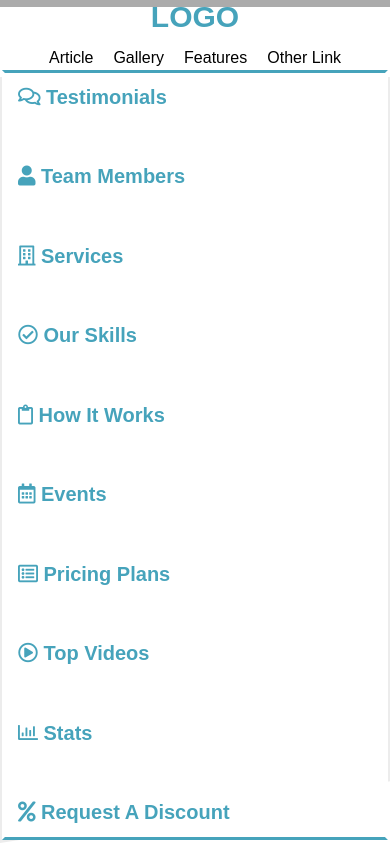
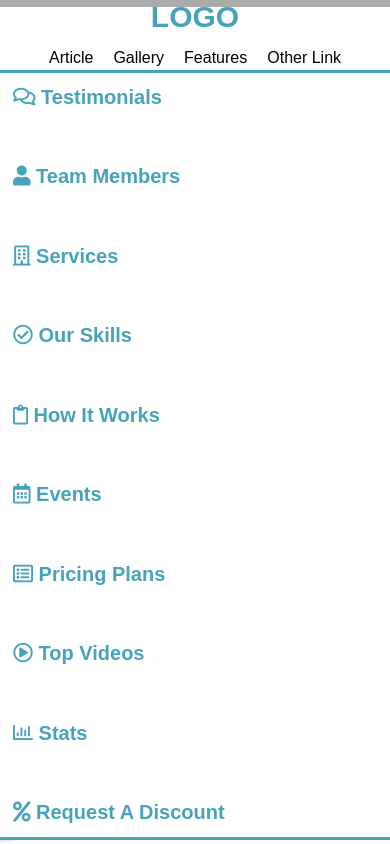
Before and after one commit to Ay77aga/Template-4, a plain HTML site: page index.html in a window 390 px wide. Both pictures are taken after a click on the item "Other Link". Shown: the top 844 px of the page. Drawn offline with Linux system fonts and the light colour scheme.

Commit message:
fix menu

```diff
--- a/css/main.css
+++ b/css/main.css
@@ -101,7 +101,8 @@ section:not(:first-child, :nth-child(2)) {
 
 .menu {
   top: 50px;
-  border: 3px solid;
+  border-style: solid;
+  border-width: 3px 0;
   z-index: 99;
   border-color: var(--main-color) transparent var(--main-color) transparent;
   width: 80%;
@@ -112,6 +113,7 @@ section:not(:first-child, :nth-child(2)) {
   transform: translateX(-50%)
 }
 
+
 .other-links {
   display: flex;
   justify-content: space-between;
@@ -160,7 +162,7 @@ section:not(:first-child, :nth-child(2)) {
 
 @media(max-width: 767px) {
   .menu {
-    width: 99%;
+    width: 100%;
     top: 80px;
   }
 
```
